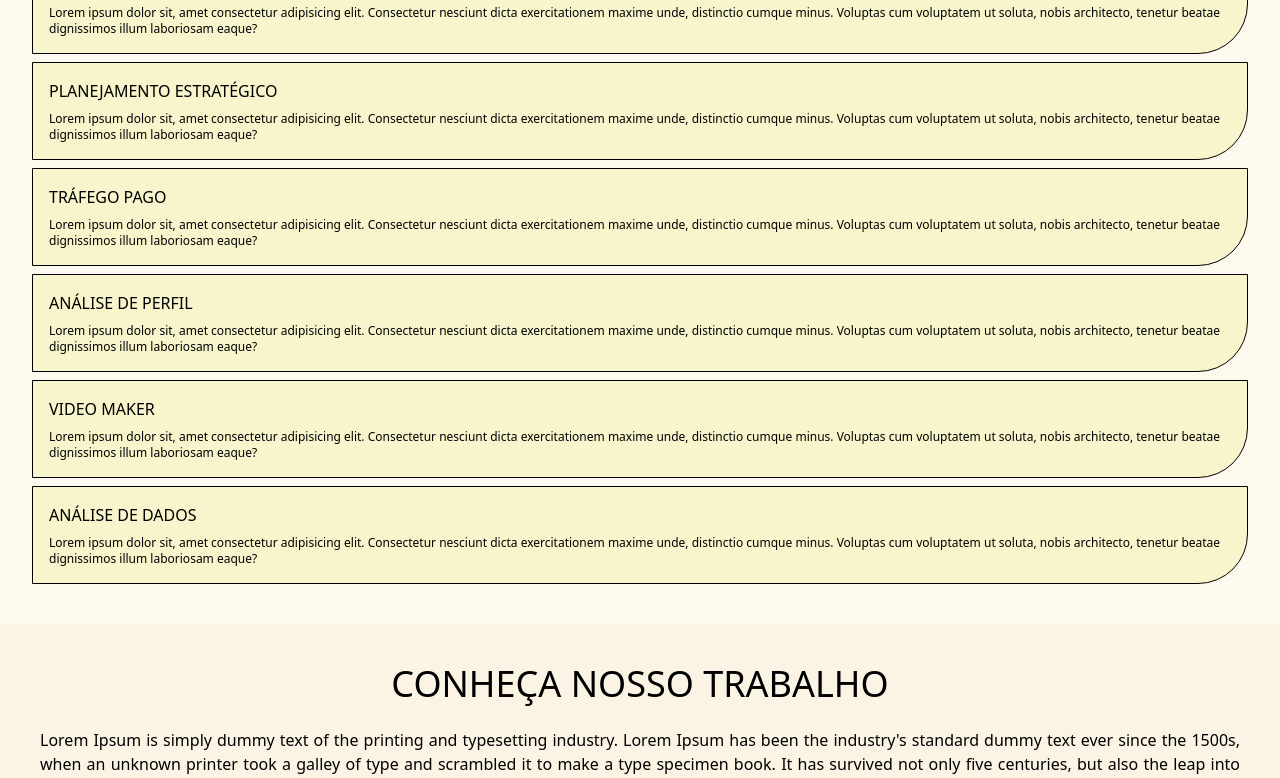
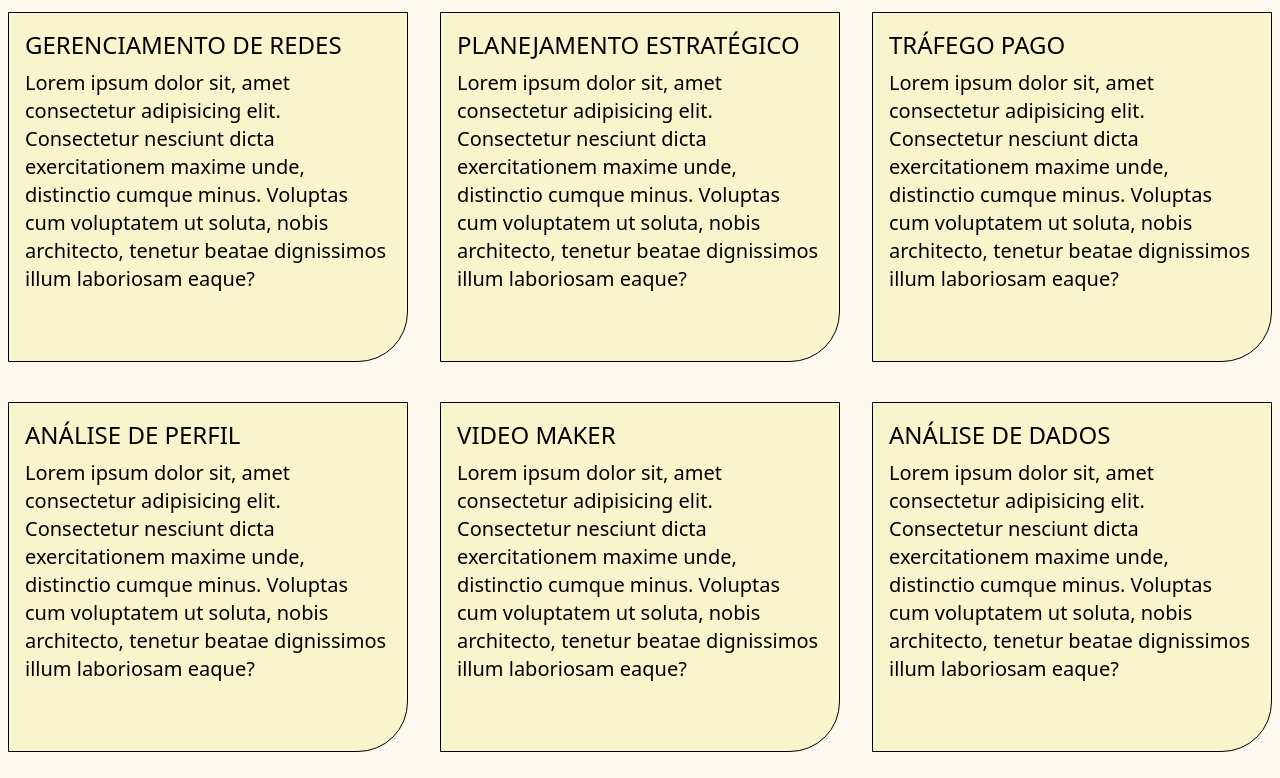
Before and after one commit to DevRicart/art-public, a website: page index.html in a window 1280 px wide. Shown: the part 688-1466 px from the top of the page. Drawn offline with nearby package versions, Linux system fonts and the light colour scheme.

Commit message:
Finaliza a responsividade: tablet e pc

```diff
--- a/index.html
+++ b/index.html
@@ -65,43 +65,48 @@
             </div>
         </section>
         <section id="services" class="bg-color-bege-3 py-10">
-            <h1 class="uppercase text-center text-2xl pb-6 md:text-4xl">Serviços</h1>
+            <h1 class="uppercase text-center text-2xl pb-6 md:text-4xl lg:text-5xl lg:my-6">Serviços</h1>
             <div class="container mx-auto">
-                <div class="card border border-black rounded-br-[50px] mx-8 p-4 bg-color-bege-2">
-                    <h3 class="uppercase mb-2">Gerenciamento de redes</h3>
-                    <p class="text-xs">Lorem ipsum dolor sit, amet consectetur adipisicing elit. Consectetur nesciunt dicta exercitationem maxime unde, distinctio cumque minus.
+                <div class="lg:flex lg:mb-10 lg:gap-8 lg:justify-center">
+                    <div class="card border border-black rounded-br-[50px] mx-8 p-4 bg-color-bege-2 lg:m-0">
+                        <h3 class="uppercase mb-2 lg:text-2xl">Gerenciamento de redes</h3>
+                        <p class="text-xs lg:text-xl">Lorem ipsum dolor sit, amet consectetur adipisicing elit. Consectetur nesciunt dicta exercitationem maxime unde, distinctio cumque minus.
                         Voluptas cum voluptatem ut soluta, nobis architecto, tenetur beatae dignissimos illum laboriosam eaque?</p>
                     </div>
 
-                <div class="card border border-black rounded-br-[50px] mx-8 p-4 bg-color-bege-2 mt-2">
-                    <h3 class="uppercase mb-2">Planejamento estratégico</h3>
-                    <p class="text-xs">Lorem ipsum dolor sit, amet consectetur adipisicing elit. Consectetur nesciunt dicta exercitationem maxime unde, distinctio cumque minus.
+                    <div class="card border border-black rounded-br-[50px] mx-8 p-4 bg-color-bege-2 mt-2 lg:m-0">
+                        <h3 class="uppercase mb-2 lg:text-2xl">Planejamento estratégico</h3>
+                        <p class="text-xs lg:text-xl">Lorem ipsum dolor sit, amet consectetur adipisicing elit. Consectetur nesciunt dicta exercitationem maxime unde, distinctio cumque minus.
                         Voluptas cum voluptatem ut soluta, nobis architecto, tenetur beatae dignissimos illum laboriosam eaque?</p>
                     </div>
 
-                <div class="card border border-black rounded-br-[50px] mx-8 p-4 bg-color-bege-2 mt-2">
-                    <h3 class="uppercase mb-2">Tráfego pago</h3>
-                    <p class="text-xs">Lorem ipsum dolor sit, amet consectetur adipisicing elit. Consectetur nesciunt dicta exercitationem maxime unde, distinctio cumque minus.
+                    <div class="card border border-black rounded-br-[50px] mx-8 p-4 bg-color-bege-2 mt-2 lg:m-0">
+                        <h3 class="uppercase mb-2 lg:text-2xl">Tráfego pago</h3>
+                        <p class="text-xs lg:text-xl">Lorem ipsum dolor sit, amet consectetur adipisicing elit. Consectetur nesciunt dicta exercitationem maxime unde, distinctio cumque minus.
+                        Voluptas cum voluptatem ut soluta, nobis architecto, tenetur beatae dignissimos illum laboriosam eaque?</p>
+                    </div>
+                </div>
+
+                <div class="lg:flex lg:gap-8 lg:justify-center">
+                    <div class="card border border-black rounded-br-[50px] mx-8 p-4 bg-color-bege-2 mt-2 lg:m-0">
+                        <h3 class="uppercase mb-2 lg:text-2xl">Análise de perfil</h3>
+                        <p class="text-xs lg:text-xl">Lorem ipsum dolor sit, amet consectetur adipisicing elit. Consectetur nesciunt dicta exercitationem maxime unde, distinctio cumque minus.
                         Voluptas cum voluptatem ut soluta, nobis architecto, tenetur beatae dignissimos illum laboriosam eaque?</p>
                     </div>
 
-                <div class="card border border-black rounded-br-[50px] mx-8 p-4 bg-color-bege-2 mt-2">
-                    <h3 class="uppercase mb-2">Análise de perfil</h3>
-                    <p class="text-xs">Lorem ipsum dolor sit, amet consectetur adipisicing elit. Consectetur nesciunt dicta exercitationem maxime unde, distinctio cumque minus.
+                    <div class="card border border-black rounded-br-[50px] mx-8 p-4 bg-color-bege-2 mt-2 lg:m-0">
+                        <h3 class="uppercase mb-2 lg:text-2xl">Video maker</h3>
+                        <p class="text-xs lg:text-xl">Lorem ipsum dolor sit, amet consectetur adipisicing elit. Consectetur nesciunt dicta exercitationem maxime unde, distinctio cumque minus.
                         Voluptas cum voluptatem ut soluta, nobis architecto, tenetur beatae dignissimos illum laboriosam eaque?</p>
                     </div>
 
-                <div class="card border border-black rounded-br-[50px] mx-8 p-4 bg-color-bege-2 mt-2">
-                    <h3 class="uppercase mb-2">Video maker</h3>
-                    <p class="text-xs">Lorem ipsum dolor sit, amet consectetur adipisicing elit. Consectetur nesciunt dicta exercitationem maxime unde, distinctio cumque minus.
+                    <div class="card border border-black rounded-br-[50px] mx-8 p-4 bg-color-bege-2 mt-2 lg:m-0">
+                        <h3 class="uppercase mb-2 lg:text-2xl">Análise de dados</h3>
+                        <p class="text-xs lg:text-xl">Lorem ipsum dolor sit, amet consectetur adipisicing elit. Consectetur nesciunt dicta exercitationem maxime unde, distinctio cumque minus.
                         Voluptas cum voluptatem ut soluta, nobis architecto, tenetur beatae dignissimos illum laboriosam eaque?</p>
                     </div>
+                </div>
 
-                <div class="card border border-black rounded-br-[50px] mx-8 p-4 bg-color-bege-2 mt-2">
-                    <h3 class="uppercase mb-2">Análise de dados</h3>
-                    <p class="text-xs">Lorem ipsum dolor sit, amet consectetur adipisicing elit. Consectetur nesciunt dicta exercitationem maxime unde, distinctio cumque minus.
-                        Voluptas cum voluptatem ut soluta, nobis architecto, tenetur beatae dignissimos illum laboriosam eaque?</p>
-                </div>
             </div>
         </section>
         <section id="work" class="bg-color-bege-50 py-10">
@@ -159,8 +164,8 @@
 
         </section>
         <section id="contact" class="bg-color-green pt-10">
-            <h1 class="uppercase text-center text-2xl pb-6 md:text-4xl">Contato</h1>
-                <div class="md:flex md:justify-end">
+            <h1 class="uppercase text-center text-2xl pb-6 md:text-4xl lg:text-5xl">Contato</h1>
+                <div class="md:flex md:justify-end lg:justify-center">
                     <div class="md:mt-20">
                         <div class="flex flex-col items-center justify-center gap-3">
                             <a class="contact-link bg-color-bege-2 primary-whatsapp rounded-full py-2 px-8 md:py-4 md:px-16 md:text-xl md:mb-10" href="#">
@@ -186,17 +191,17 @@
     <footer class="bg-color-black py-6">
         <h2 class="uppercase text-center text-2xl pb-6 text-white md:text-4xl">Nos siga!</h2>
         <div class="flex justify-center items-center gap-4 mb-4">
-            <a class="w-12 h-12 flex items-center justify-center rounded-full border p- social-icon border-white text-white" href="">
-                <i class="fa-brands fa-behance"></i>
+            <a class="w-12 h-12 flex items-center justify-center rounded-full border p- social-icon border-white text-white lg:w-16 lg:h-16" href="">
+                <i class="fa-brands fa-behance lg:text-3xl"></i>
             </a>
-            <a class="w-12 h-12 flex items-center justify-center rounded-full border p- social-icon border-white text-white" href="">
-                <i class="fa-brands fa-instagram"></i>
+            <a class="w-12 h-12 flex items-center justify-center rounded-full border p- social-icon border-white text-white lg:w-16 lg:h-16" href="">
+                <i class="fa-brands fa-instagram lg:text-3xl"></i>
             </a>
-            <a class="w-12 h-12 flex items-center justify-center rounded-full border p- social-icon border-white text-white" href="">
-                <i class="fa-brands fa-tiktok"></i>
+            <a class="w-12 h-12 flex items-center justify-center rounded-full border p- social-icon border-white text-white lg:w-16 lg:h-16" href="">
+                <i class="fa-brands fa-tiktok lg:text-3xl"></i>
             </a>
         </div>
-        <div class="ml-2 text-white mt-5">
+        <div class="ml-2 text-white mt-5 lg:text-center lg:text-2xl lg:mt-10">
             <p class="text-xs md:text-base">&copy;2025 ART PUBLIC, todos os direitos reservados</p>
             <p class="text-xs md:text-base">Designed & Developed by Ricardo</p>
         </div>
--- a/src/style/input.css
+++ b/src/style/input.css
@@ -109,3 +109,10 @@
     width: 330px;
   }
 }
+
+@media (min-width: 1024px) {
+  .card {
+    width: 400px !important;
+    height: 350px !important;
+  }
+}
```
Also changed, not shown: src/style/output.css. Lines whose indentation alone changed are shown as unchanged.
